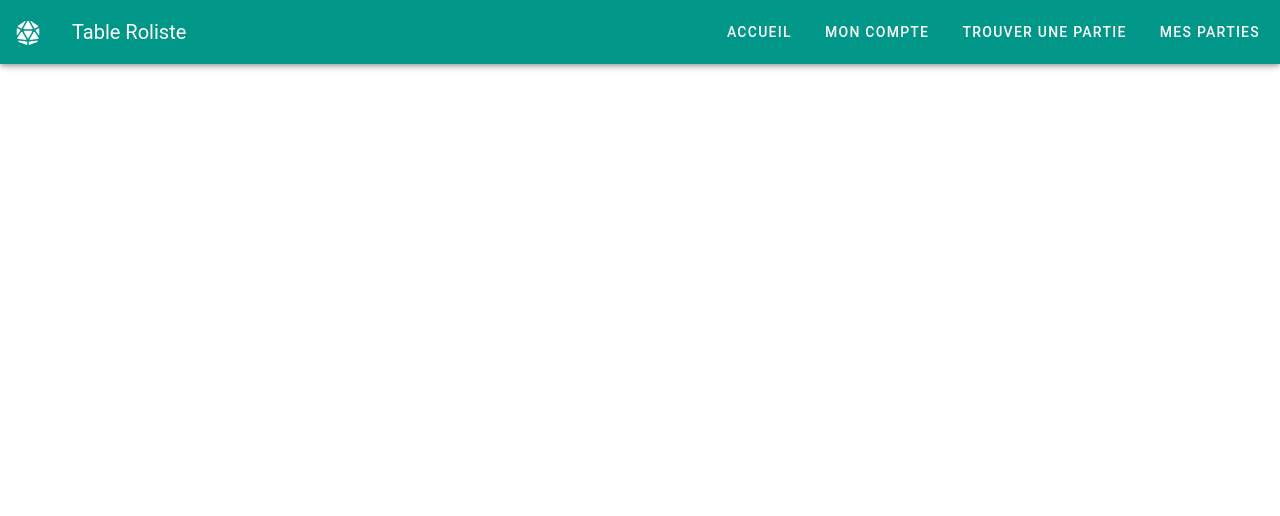
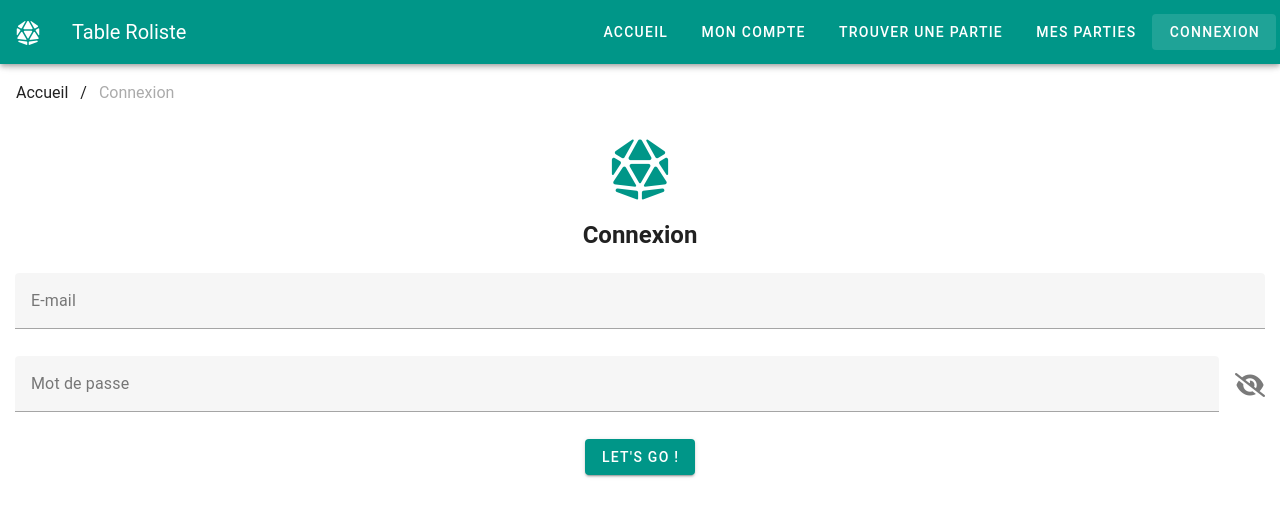
Before and after one commit to marylauref/table-roliste, a Vue app in the folder frontend/: page /Connexion in a window 1280 px wide. Shown: the top 516 px of the page. Built offline with nearby package versions, Linux system fonts and the light colour scheme.

Commit message:
- add connexion page

```diff
--- a/frontend/src/router/routes.js
+++ b/frontend/src/router/routes.js
@@ -2,6 +2,7 @@ import { createRouter, createWebHistory } from 'vue-router'
 import addBreadCrumbMetaData from './breadCrumb'
 import HomeView from '../views/HomeView.vue'
 import FindAPartyView from '../views/FindAPartyView.vue'
+import ConnexionView from '../views/ConnexionView.vue'
 import MyAccountView from '../views/MyAccountView.vue'
 import MyPartiesView from '../views/MyPartiesView.vue'
 
@@ -13,7 +14,7 @@ const routesOptions = {
 			name: 'home',
 			component: HomeView,
 			alias: "/home",
-			redirect: '/findParties',
+			redirect: '/Connexion',
 			meta: {
 				text: "Accueil",
 			},
@@ -27,7 +28,7 @@ const routesOptions = {
 			},
 		},
 		{
-			path: '/findParties',
+			path: '/FindParties',
 			name: 'findAParty',
 			component: FindAPartyView,
 			meta: {
@@ -70,6 +71,14 @@ const routesOptions = {
 		// 	// which is lazy-loaded when the route is visited.
 		// 	component: () => import('../views/AboutView.vue')
 		// }
+		{
+			path: '/Connexion',
+			name: 'connexion',
+			component: ConnexionView,
+			meta: {
+				text: "Connexion",
+			},
+		},
 	]
 };
 addBreadCrumbMetaData(routesOptions.routes);
--- a/frontend/src/stores/navBarMenuButton.js
+++ b/frontend/src/stores/navBarMenuButton.js
@@ -5,7 +5,13 @@ export const navBarMenuButtonStore = defineStore( "menu", {
 
 	state: () => {
 		return {
-			routeNameList: ["home", "myAccount", "findAParty", "myParties"],
+			routeNameList: [
+				"home",
+				"myAccount",
+				"findAParty",
+				"myParties",
+				"connexion",
+			],
 		};
 	},
 
--- /dev/null
+++ b/frontend/src/views/ConnexionView.vue
@@ -0,0 +1,107 @@
+<template>
+	<v-icon icon="fa-solid fa-dice-d20"
+		color="primary"
+	/>
+	<h1>Connexion</h1>
+	<v-form @submit.prevent="submitConnexionEvent"
+		class="connexion-form"
+	>
+		<v-text-field label="E-mail"
+			v-model="email"
+			:rules="validationRules"
+		/>
+		<v-text-field label="Mot de passe"
+			v-model="password"
+			:rules="validationRules"
+			:type="textOrPassword"
+			:append-icon="textOrPasswordIconClass"
+			@click:append="isShowPassword = !isShowPassword"
+		/>
+		<v-btn color="primary"
+			type="submit"
+		>
+			Let's Go !
+		</v-btn>
+	</v-form>
+</template>
+
+<script>
+export default {
+	name: "ConnexionView",
+	components: {
+	},
+
+	props: {},
+
+	emits: {},
+
+	data() {
+		return {
+			email: "",
+			password: "",
+			validationRules: [
+				this.required,
+			],
+			isShowPassword: false,
+		};
+	},
+
+	computed: {
+		textOrPassword() {
+			return this.isShowPassword ? "text" : "password";
+		},
+		textOrPasswordIconClass() {
+			const iconClass = this.isShowPassword ? "eye" : "eye-slash";
+			return "fa-solid fa-" + iconClass;
+		},
+	},
+
+	watch: {},
+
+	methods: {
+		submitConnexionEvent(event) {
+			const logData = {
+				email: this.email,
+				password: this.password,
+			}
+			console.log("submitConnexionEvent logData", logData);
+		},
+
+		required(value) {
+
+			if (value) return true;
+			return "Completez le champs, s'il vous plait."
+		}
+	},
+
+	mounted() {},
+}
+</script>
+
+<style lang="less">
+	.content-container:has(.connexion-form) {
+		align-items: center;
+	}
+</style>
+
+<style lang="less" scoped>
+	.v-icon {
+		font-size: 60px;
+	}
+
+	.v-form {
+		display: flex;
+		flex-direction: column;
+		align-items: center;
+		width: 100%;
+		gap: 5px;
+
+		.v-input {
+			width: 100%;
+
+			&:deep(.v-icon) {
+				width: 30px;
+			}
+		}
+	}
+</style>
```
